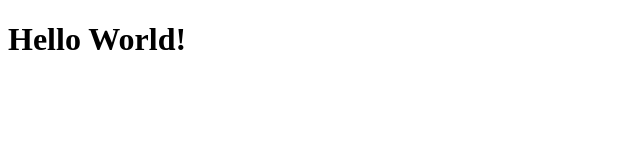
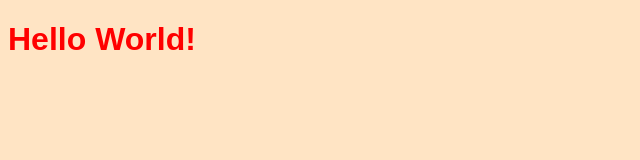
Before and after one commit to drewhodson/code-louisville-2021, a plain HTML site: page index.html in a window 1280 px wide. Shown: the whole page, without its empty margins (0-640 px from the left). Drawn offline with Linux system fonts and the light colour scheme.

Commit message:
Add styling

```diff
--- a/index.html
+++ b/index.html
@@ -9,4 +9,15 @@
 <body>
     <h1>Hello World!</h1>
 </body>
+<style>
+    html, body {
+        background-color: bisque;
+    }
+
+    h1 {
+        font-family: Arial, Helvetica, sans-serif;
+        color: red;
+        font-weight: bold;
+    }
+</style>
 </html>
```
